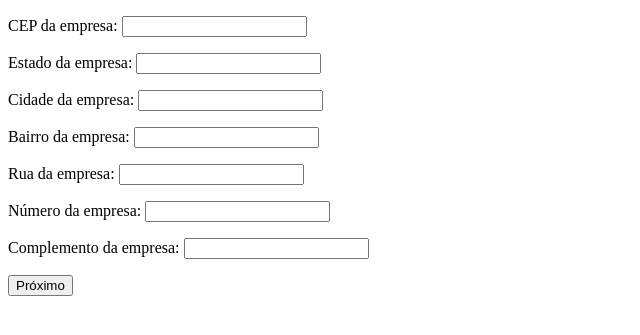
After one commit to bruno87532/PIFATEC3SMDSM, a Django app: template PI/empresa/templates/cadastro_dois.html in a window 1280 px wide. The commit adds this page. Shown: the top 335 px of the page, without its empty margins (0-640 px from the left). Run offline with Django 4.2, Linux system fonts and the light colour scheme; the template is opened without the code that fills it, so the values that code supplies are empty, except form fields; tables that the repository leaves empty hold one stand-in row (values such as "Sample post"); form fields are guessed from the names that the template uses; parts of the project's set-up code (start-up, migrations or seed data) failed here and were passed over.

Commit message:
Completando o fluxograma de cadastro da empresa

```diff
--- a/PI/PI/urls.py
+++ b/PI/PI/urls.py
@@ -15,10 +15,10 @@ Including another URLconf
 """
 from django.contrib import admin
 from django.urls import path, include
-from empresa.urls import urlpatterns as url_empresa
+from empresa.urls import urlpatternscad as url_empresa_cad, urlpatternslogin as url_empresa_login
 
 urlpatterns = [
     path('admin/', admin.site.urls),
-    path('empresa/', include(url_empresa)),
-    path('empresa', include(url_empresa))
+    path('cadastro/empresa/', include(url_empresa_cad)),
+    path('login/empresa/', include(url_empresa_login))
 ]
--- a/PI/empresa/static/script/Api.js
+++ b/PI/empresa/static/script/Api.js
@@ -1,8 +1,8 @@
 class Api {
-    async envia_etapa(dados) {
+    async envia_etapa(dados, etapa = undefined) {
         try {
             console.log('teste')
-            const resposta = await fetch('/empresa', {
+            const resposta = await fetch(url_empresa_post, {
                 method: 'POST',
                 headers: {
                     'Content-Type': 'application/json',
@@ -13,7 +13,13 @@ class Api {
                 throw new Error(`Erro: ${resposta.status}`);
             }
             const resposta_json = await resposta.json();
-            console.log(resposta_json)
+            if(resposta_json.status === 'sucesso'){
+                const url_empresa_get_dinamico = url_empresa_get.replace('0', etapa)
+                if (etapa == undefined) {
+                    window.location.href = url_empresa_get;
+                }
+                window.location.href = url_empresa_get_dinamico
+            }
         } catch (error) {
             console.error('Erro ao enviar dados', error);
         }
--- /dev/null
+++ b/PI/empresa/static/script/FormEmpresaDois.js
@@ -0,0 +1,22 @@
+import Form from './Form.js';
+import Api from './Api.js';
+
+class FormEmpresaDois extends Form{
+    para_json(){
+        const dados = JSON.stringify({
+            cep_empresa: document.getElementById('id_cep_empresa').value,
+            estado_empresa: document.getElementById('id_estado_empresa').value,
+            cidade_empresa: document.getElementById('id_cidade_empresa').value,
+            bairro_empresa: document.getElementById('id_bairro_empresa').value,
+            rua_empresa: document.getElementById('id_rua_empresa').value,
+            numero_empresa: document.getElementById('id_numero_empresa').value,
+            complemento_empresa: document.getElementById('id_complemento_empresa').value,
+        })
+        this.api = new Api();
+        this.api.envia_etapa(dados, '3')
+    }
+}
+
+document.addEventListener('DOMContentLoaded', function(){
+    const form = new FormEmpresaDois('form_dois')
+});
--- /dev/null
+++ b/PI/empresa/templates/cadastro_dois.html
@@ -0,0 +1,48 @@
+{% load static %}
+<!DOCTYPE html>
+<html lang="pt-br">
+<head>
+    <meta charset="UTF-8">
+    <meta name="viewport" content="width=device-width, initial-scale=1.0">
+    <title>Cadastro de empresa</title>
+</head>
+<body>
+    <form id="form_dois">
+        {% csrf_token %}
+        <p>
+            <label for="id_cep_empresa">CEP da empresa: </label>
+            {{ form.cep_empresa }}
+        </p>
+        <p>
+            <label for="id_estado_empresa">Estado da empresa: </label>
+            {{ form.estado_empresa }}
+        </p>
+        <p>
+            <label for="id_cidade_empresa">Cidade da empresa: </label>
+            {{ form.cidade_empresa }}
+        </p>
+        <p>
+            <label for="id_bairro_empresa">Bairro da empresa: </label>
+            {{ form.bairro_empresa }}
+        </p>
+        <p>
+            <label for="id_rua_empresa">Rua da empresa: </label>
+            {{ form.rua_empresa }}
+        </p>
+        <p>
+            <label for="id_numero_empresa">Número da empresa: </label>
+            {{ form.numero_empresa }}
+        </p>
+        <p>
+            <label for="id_complemento_empresa">Complemento da empresa: </label>
+            {{ form.complemento_empresa }}
+        </p>
+        <input type="submit" value="Próximo">
+        <script>
+            const url_empresa_post = "{% url 'empresapostcad' %}"
+            const url_empresa_get = "{% url 'empresagetcad' etapa='0' %}"
+        </script>
+        <script src="{% static 'script/FormEmpresaDois.js' %}" type="module"></script>
+    </form>
+</body>
+</html>
--- a/PI/empresa/templates/cadastro_um.html
+++ b/PI/empresa/templates/cadastro_um.html
@@ -30,6 +30,10 @@
             {{ form.senha_login_empresa }}
         </p>
         <input type="submit" value="Próximo">
+        <script>
+            const url_empresa_post = "{% url 'empresapostcad' %}"
+            const url_empresa_get = "{% url 'empresagetcad' etapa='0' %}"
+        </script>
         <script src="{% static 'script/FormEmpresaUm.js' %}" type="module"></script>
     </form>
 </body>
--- a/PI/empresa/urls.py
+++ b/PI/empresa/urls.py
@@ -1,5 +1,9 @@
 from django.urls import path
-from empresa.views import Empresa
-urlpatterns = [
-    path('', Empresa.as_view(), name='empresa')
+from empresa.views import EmpresaCadastro, EmpresaLogin
+urlpatternscad = [
+    path('', EmpresaCadastro.as_view(), name='empresapostcad'),
+    path('<int:etapa>/', EmpresaCadastro.as_view(), name='empresagetcad')
 ]
+urlpatternslogin = [
+    path('', EmpresaLogin.as_view(), name='empresagetlogin')
+]
```
Also changed, not shown: PI/empresa/static/script/FormEmpresaTres.js (added, +19 -0 lines), PI/empresa/static/script/FormEmpresaUm.js (+5 -3 lines), PI/empresa/templates/cadastro_tres.html (added, +36 -0 lines), PI/empresa/templates/login.html (added, +11 -0 lines), PI/empresa/views.py (+23 -5 lines).
